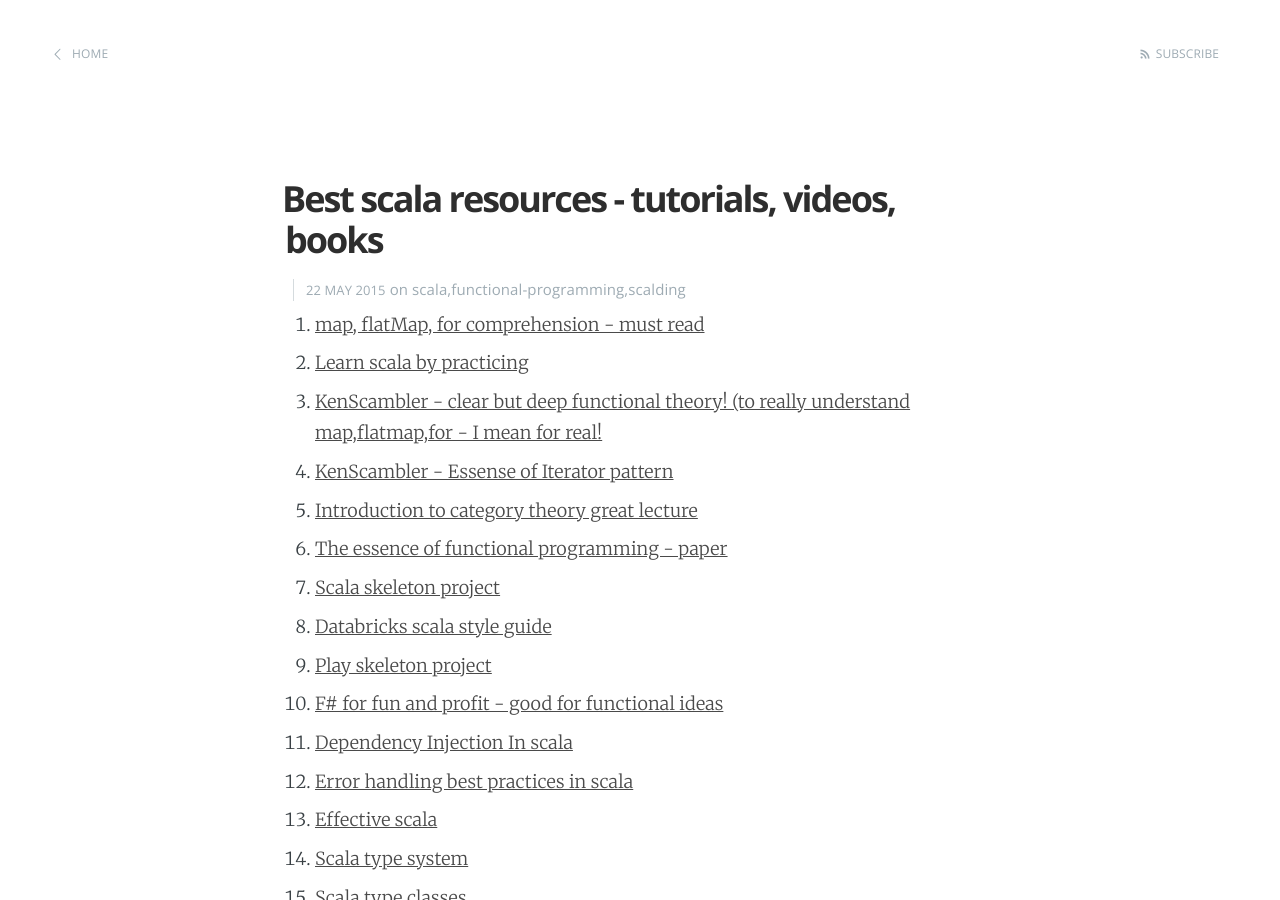
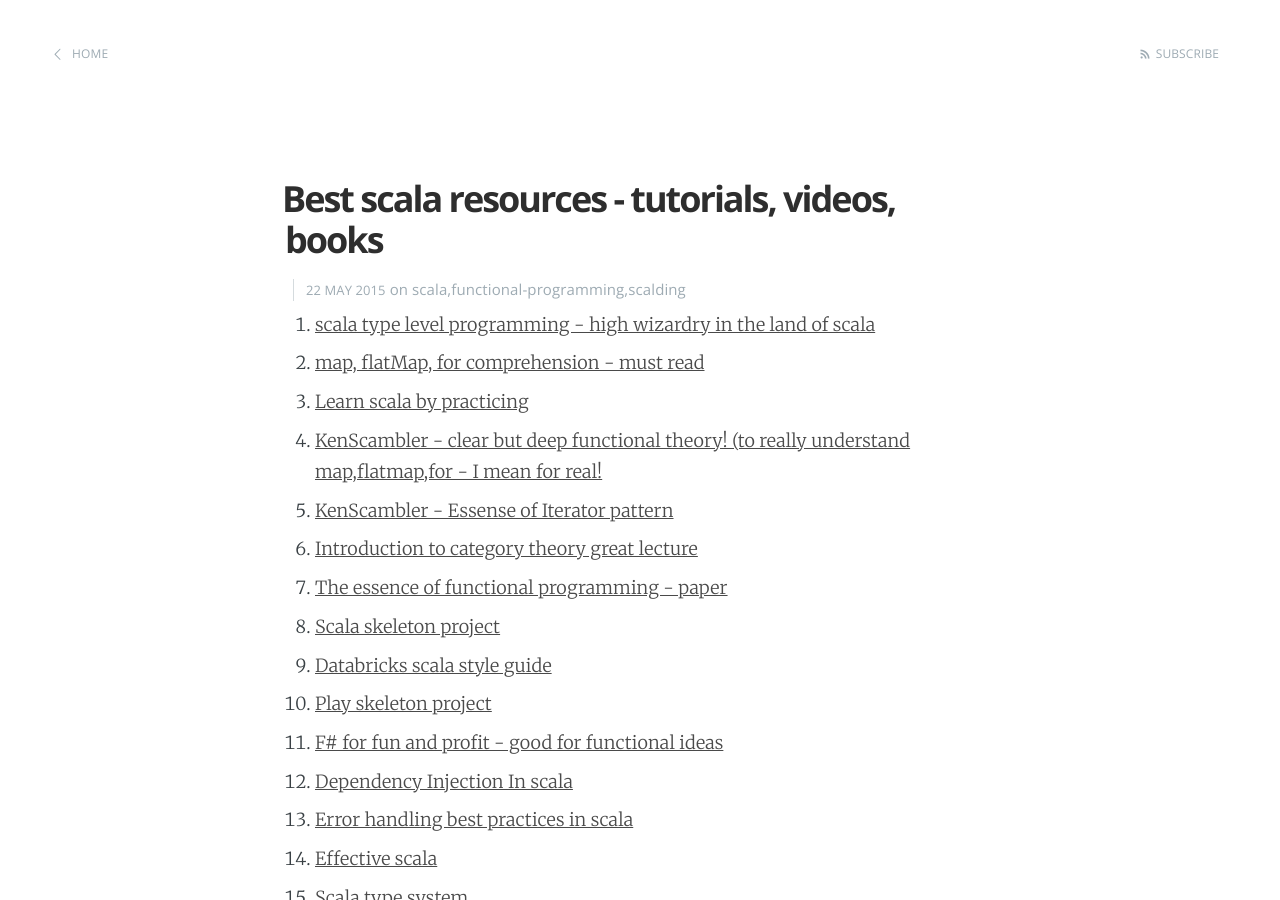
Before and after one commit to tomer-ben-david/tomer-ben-david.github.io.jekyll, a Jekyll site: the page built from _posts/2015/2015-05-22-best-scala-resources-tutorials-books-videos.markdown, in a window 1280 px wide and 900 px high. Built offline with Jekyll 4.4.1, drawn with Linux system fonts in a browser that asks for light colours; Markdown is read by kramdown in place of the engine named in the settings; comment, search, counter and statistics services are not loaded.

Commit message:
+scala wizardry

```diff
--- a/_posts/2015/2015-05-22-best-scala-resources-tutorials-books-videos.markdown
+++ b/_posts/2015/2015-05-22-best-scala-resources-tutorials-books-videos.markdown
@@ -5,6 +5,7 @@ date:   2015-05-22 22:18:00
 categories: scala,functional-programming,scalding
 comments: true
 ---
+1. [scala type level programming - high wizardry in the land of scala](https://vimeo.com/28793245)
 1. [map, flatMap, for comprehension - must read](http://stackoverflow.com/questions/14598990/confused-with-the-for-comprehension-to-flatmap-map-transformation)
 1. [Learn scala by practicing](http://scala-exercises.47deg.com/)
 1. [KenScambler - clear but deep functional theory! (to really understand map,flatmap,for - I mean for real!](https://twitter.com/KenScambler)
```
